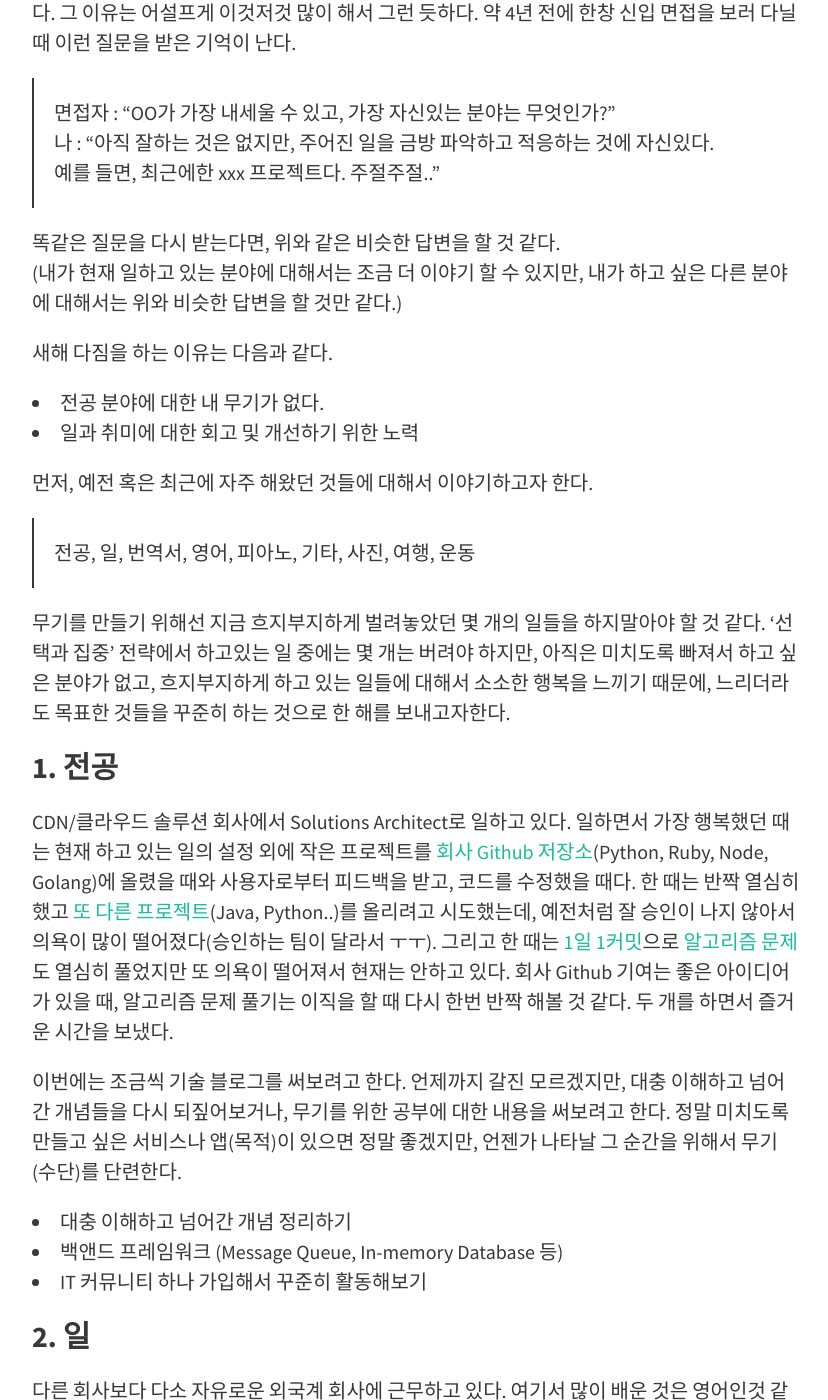
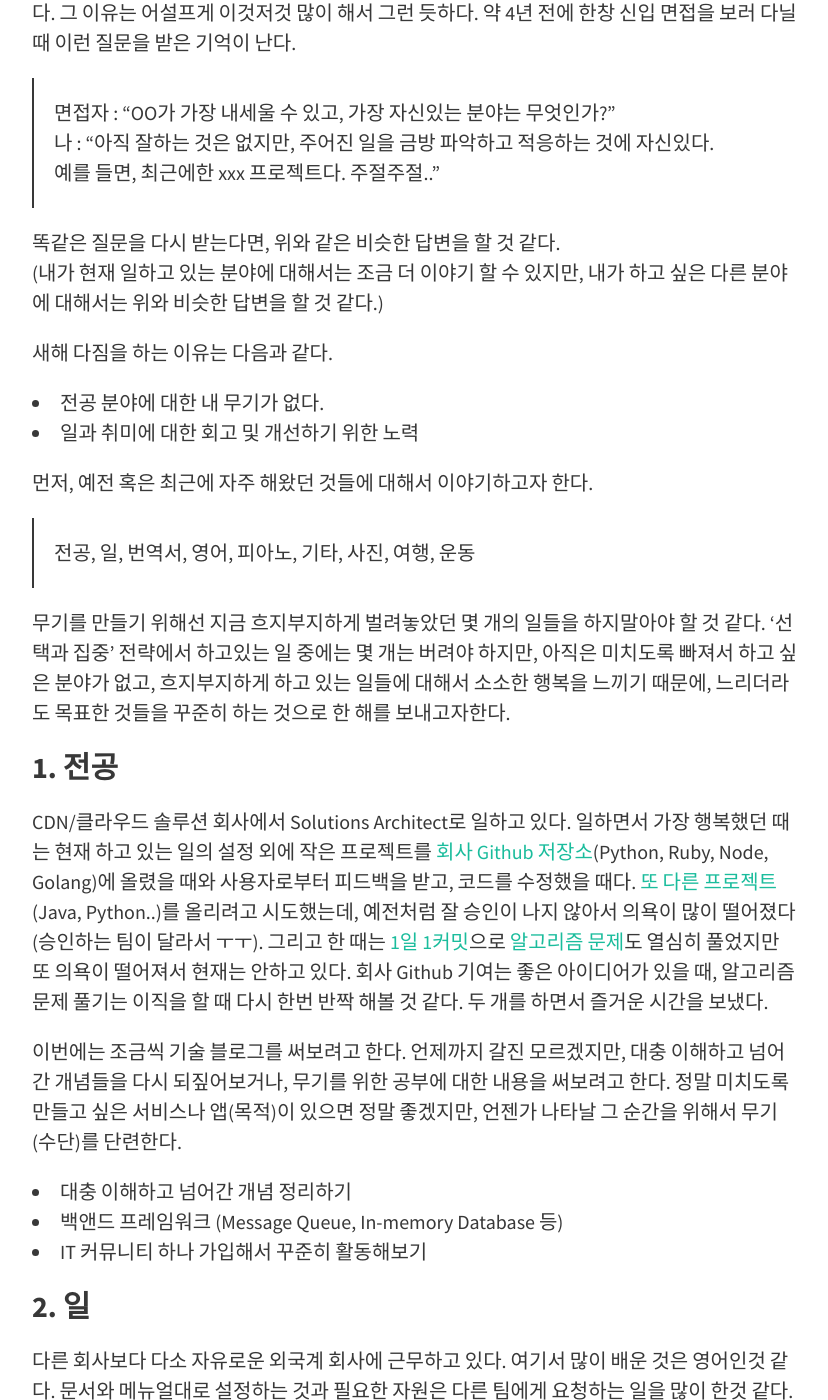
Before and after one commit to AstinCHOI/astinchoi.github.io, a Jekyll site: the page built from _posts/2018/2018-01-02-2018-plan.md, in a window 1280 px wide and 1400 px high, scrolled down 501 px. Shown: the whole window, without its empty margins (224-1052 px from the left). Built offline with Jekyll 4.4.1, drawn with Linux system fonts in a browser that asks for light colours; nearby versions of some CDN libraries; comment, search, counter and statistics services are not loaded.

Commit message:
update diary

```diff
--- a/_posts/2018/2018-01-02-2018-plan.md
+++ b/_posts/2018/2018-01-02-2018-plan.md
@@ -14,7 +14,7 @@ feature-img: "assets/img/2018/2018_newyear.png"
 예를 들면, 최근에한 xxx 프로젝트다. 주절주절.."
 
 똑같은 질문을 다시 받는다면, 위와 같은 비슷한 답변을 할 것 같다.
-(내가 현재 일하고 있는 분야에 대해서는 조금 더 이야기 할 수 있지만, 내가 하고 싶은 다른 분야에 대해서는 위와 비슷한 답변을 할 것만 같다.)
+(내가 현재 일하고 있는 분야에 대해서는 조금 더 이야기 할 수 있지만, 내가 하고 싶은 다른 분야에 대해서는 위와 비슷한 답변을 할 것 같다.)
 
 새해 다짐을 하는 이유는 다음과 같다.
 * 전공 분야에 대한 내 무기가 없다.
@@ -29,7 +29,7 @@ feature-img: "assets/img/2018/2018_newyear.png"
 
 
 ### 1. 전공
-CDN/클라우드 솔루션 회사에서 Solutions Architect로 일하고 있다. 일하면서 가장 행복했던 때는 현재 하고 있는 일의 설정 외에 작은 프로젝트를 [회사 Github 저장소](https://github.com/akamai?q=NetstorageKit)(Python, Ruby, Node, Golang)에 올렸을 때와 사용자로부터 피드백을 받고, 코드를 수정했을 때다. 한 때는 반짝 열심히 했고 [또 다른 프로젝트](https://github.com/astinchoi/Akamai-AuthToken-Java)(Java, Python..)를 올리려고 시도했는데, 예전처럼 잘 승인이 나지 않아서 의욕이 많이 떨어졌다(승인하는 팀이 달라서 ㅜㅜ). 그리고 한 때는 [1일 1커밋](https://github.com/astinchoi)으로 [알고리즘 문제](https://www.hackerrank.com)도 열심히 풀었지만 또 의욕이 떨어져서 현재는 안하고 있다. 회사 Github 기여는 좋은 아이디어가 있을 때, 알고리즘 문제 풀기는 이직을 할 때 다시 한번 반짝 해볼 것 같다. 두 개를 하면서 즐거운 시간을 보냈다.
+CDN/클라우드 솔루션 회사에서 Solutions Architect로 일하고 있다. 일하면서 가장 행복했던 때는 현재 하고 있는 일의 설정 외에 작은 프로젝트를 [회사 Github 저장소](https://github.com/akamai?q=NetstorageKit)(Python, Ruby, Node, Golang)에 올렸을 때와 사용자로부터 피드백을 받고, 코드를 수정했을 때다. [또 다른 프로젝트](https://github.com/astinchoi/Akamai-AuthToken-Java)(Java, Python..)를 올리려고 시도했는데, 예전처럼 잘 승인이 나지 않아서 의욕이 많이 떨어졌다(승인하는 팀이 달라서 ㅜㅜ). 그리고 한 때는 [1일 1커밋](https://github.com/astinchoi)으로 [알고리즘 문제](https://www.hackerrank.com)도 열심히 풀었지만 또 의욕이 떨어져서 현재는 안하고 있다. 회사 Github 기여는 좋은 아이디어가 있을 때, 알고리즘 문제 풀기는 이직을 할 때 다시 한번 반짝 해볼 것 같다. 두 개를 하면서 즐거운 시간을 보냈다.
 
 이번에는 조금씩 기술 블로그를 써보려고 한다. 언제까지 갈진 모르겠지만, 대충 이해하고 넘어간 개념들을 다시 되짚어보거나, 무기를 위한 공부에 대한 내용을 써보려고 한다. 정말 미치도록 만들고 싶은 서비스나 앱(목적)이 있으면 정말 좋겠지만, 언젠가 나타날 그 순간을 위해서 무기(수단)를 단련한다.
 
```
